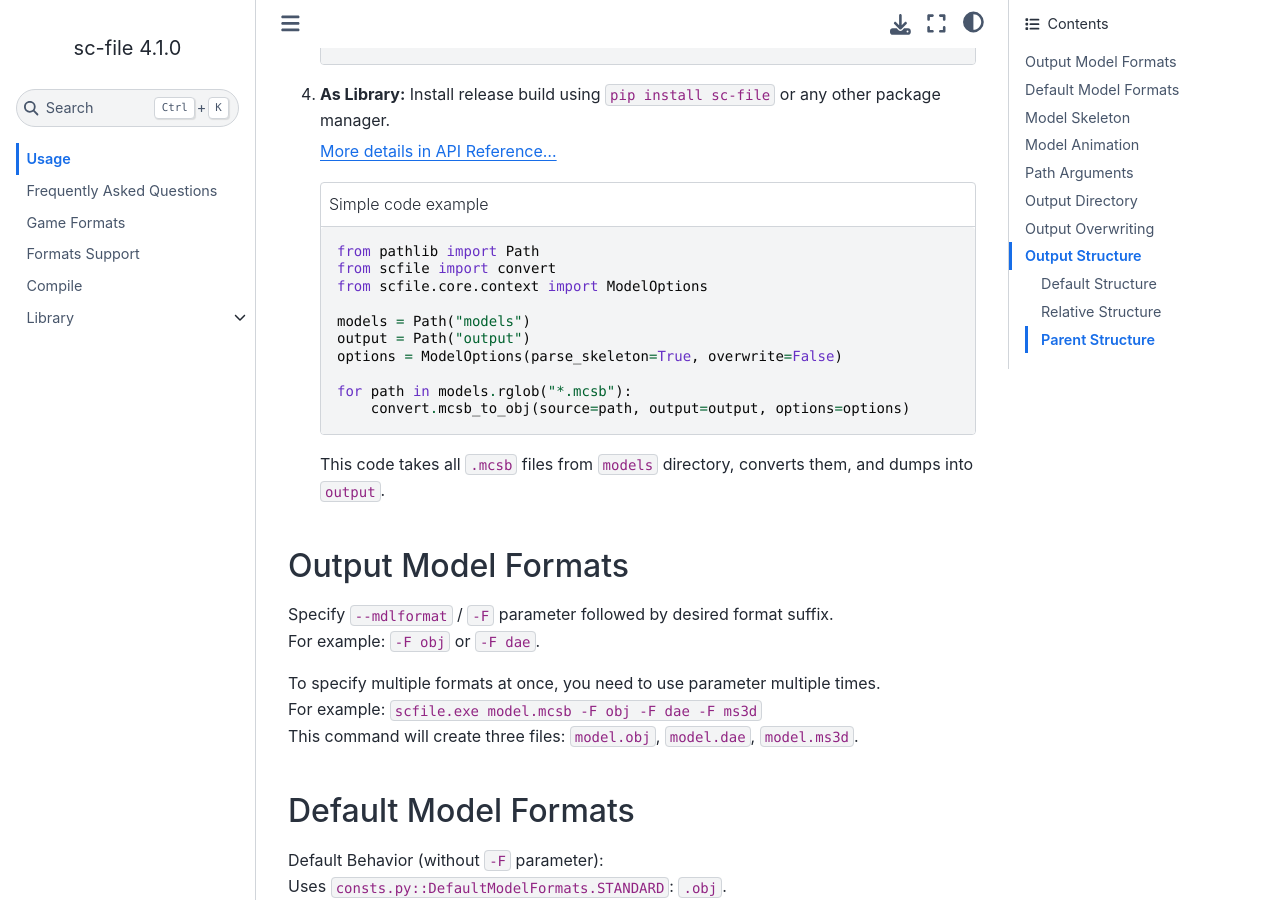
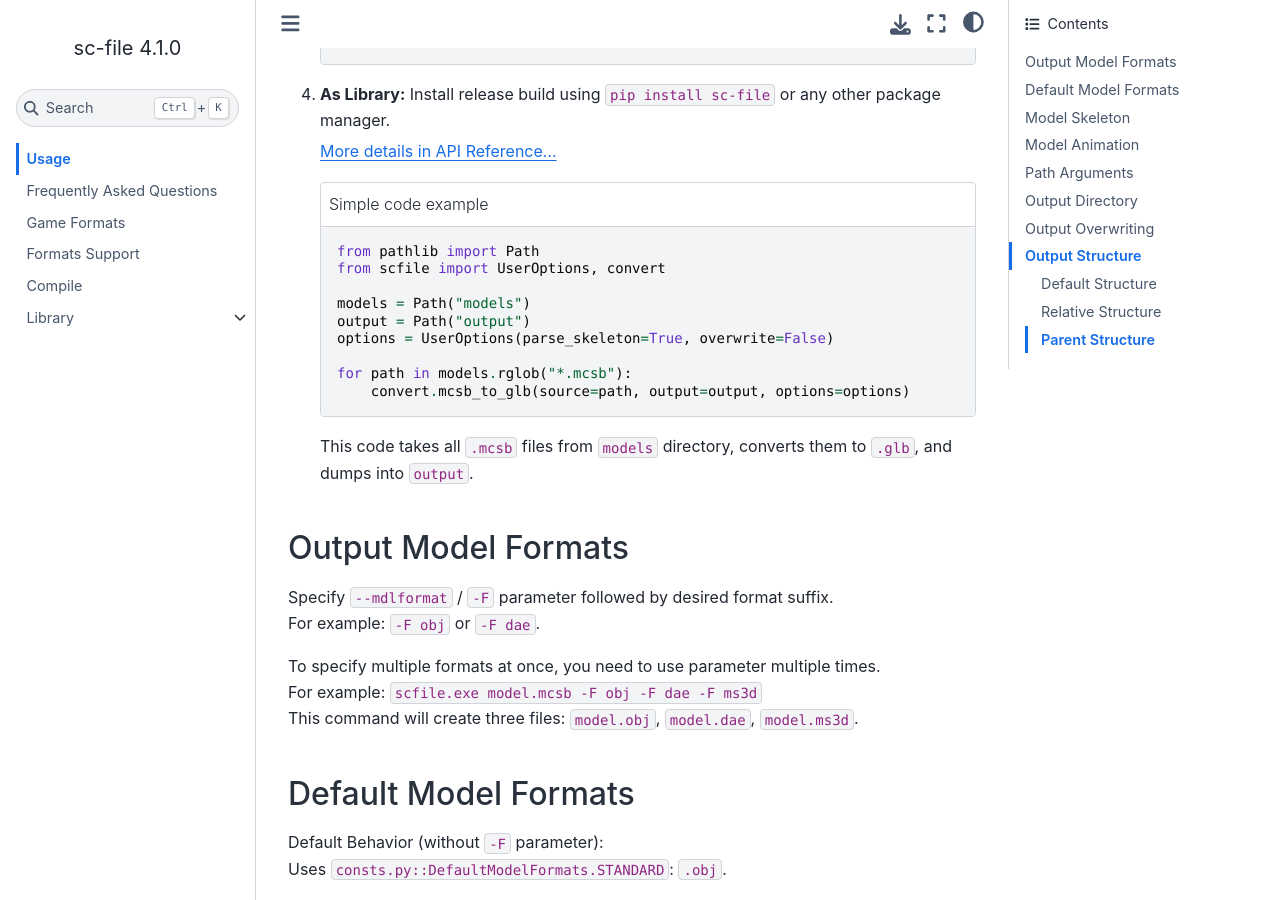
Before and after one commit to onejeuu/sc-file, a Sphinx documentation site: the page built from docs/source/usage.rst, in a window 1280 px wide and 900 px high, scrolled down 549 px. Built offline with Sphinx 7.4.7 and the Sphinx Book theme 1.1.4, drawn with Linux system fonts in a browser that asks for light colours; some of the changed text lies outside the part shown.

Commit message:
update docs

```diff
--- a/docs/source/_links.rst
+++ b/docs/source/_links.rst
@@ -40,5 +40,5 @@
 .. _UV: https://github.com/astral-sh/uv
 
 .. Media Files
-.. _ALPHAMODE: https://github.com/onejeuu/sc-file/blob/master/assets/alphapvp.png
+.. _ALPHAMODE: https://github.com/onejeuu/sc-file/blob/master/assets/images/alphapvp.png
 .. _ANIMSLIST: https://github.com/onejeuu/sc-file/blob/master/docs/source/data/anims.rst?plain=1
--- a/docs/source/usage.rst
+++ b/docs/source/usage.rst
@@ -39,17 +39,16 @@ Usage
     :caption: Simple code example
 
     from pathlib import Path
-    from scfile import convert
-    from scfile.core.context import ModelOptions
+    from scfile import UserOptions, convert
 
     models = Path("models")
     output = Path("output")
-    options = ModelOptions(parse_skeleton=True, overwrite=False)
+    options = UserOptions(parse_skeleton=True, overwrite=False)
 
     for path in models.rglob("*.mcsb"):
-        convert.mcsb_to_obj(source=path, output=output, options=options)
+        convert.mcsb_to_glb(source=path, output=output, options=options)
 
-   This code takes all ``.mcsb`` files from ``models`` directory, converts them, and dumps into ``output``.
+   This code takes all ``.mcsb`` files from ``models`` directory, converts them to ``.glb``, and dumps into ``output``.
 
 
 ----------------------------------------
@@ -140,7 +139,7 @@ Output Directory
 
 You can specify ``--output`` / ``-O`` parameter to change it.
 ::
-  scfile.exe "C:/game/assets" --output "F:/output"
+  scfile.exe "C:/game/assets" --output "D:/output"
 
 
 ----------------------------------------
```
Also changed, not shown: README-RU.md (+1 -1 lines), README.md (+1 -1 lines).
